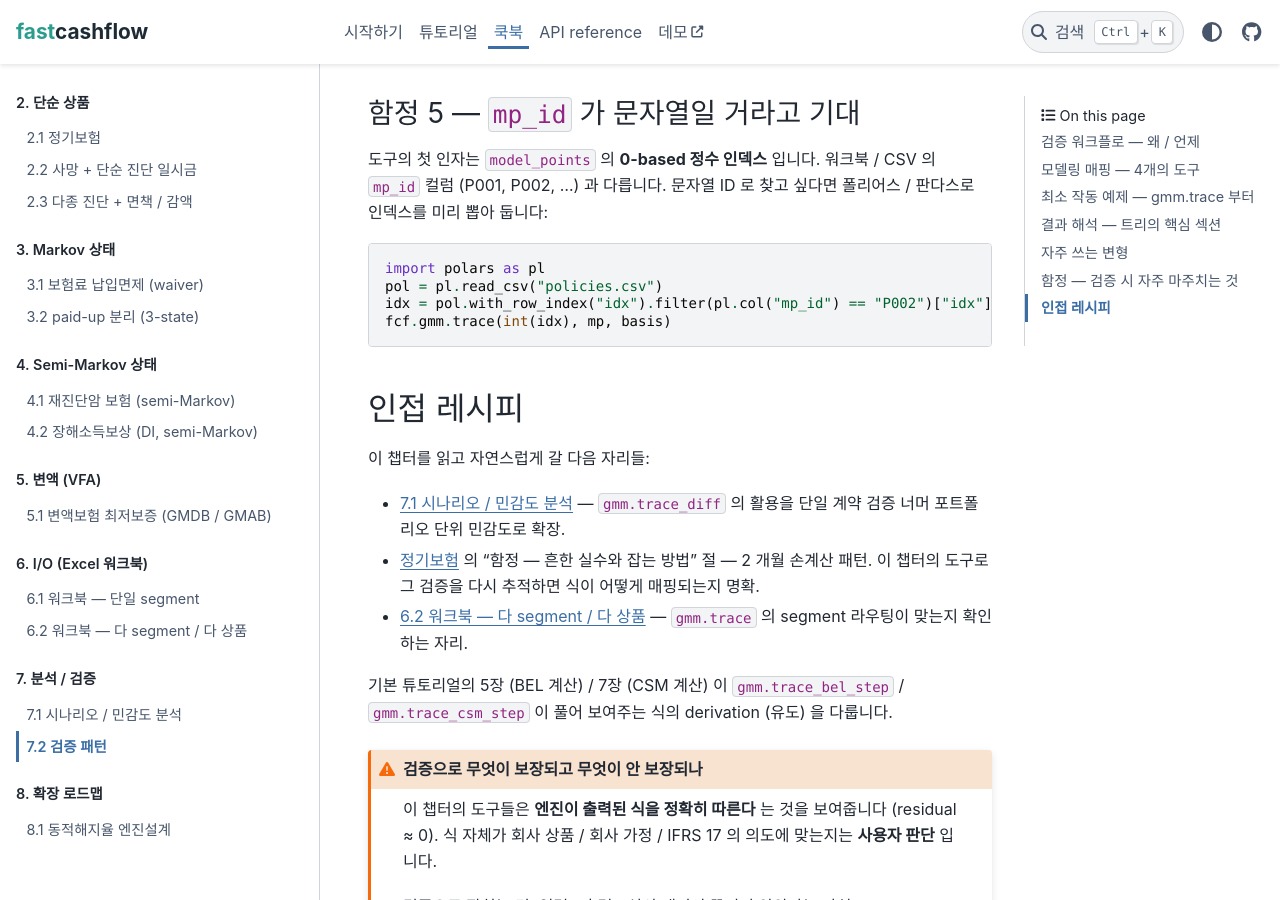
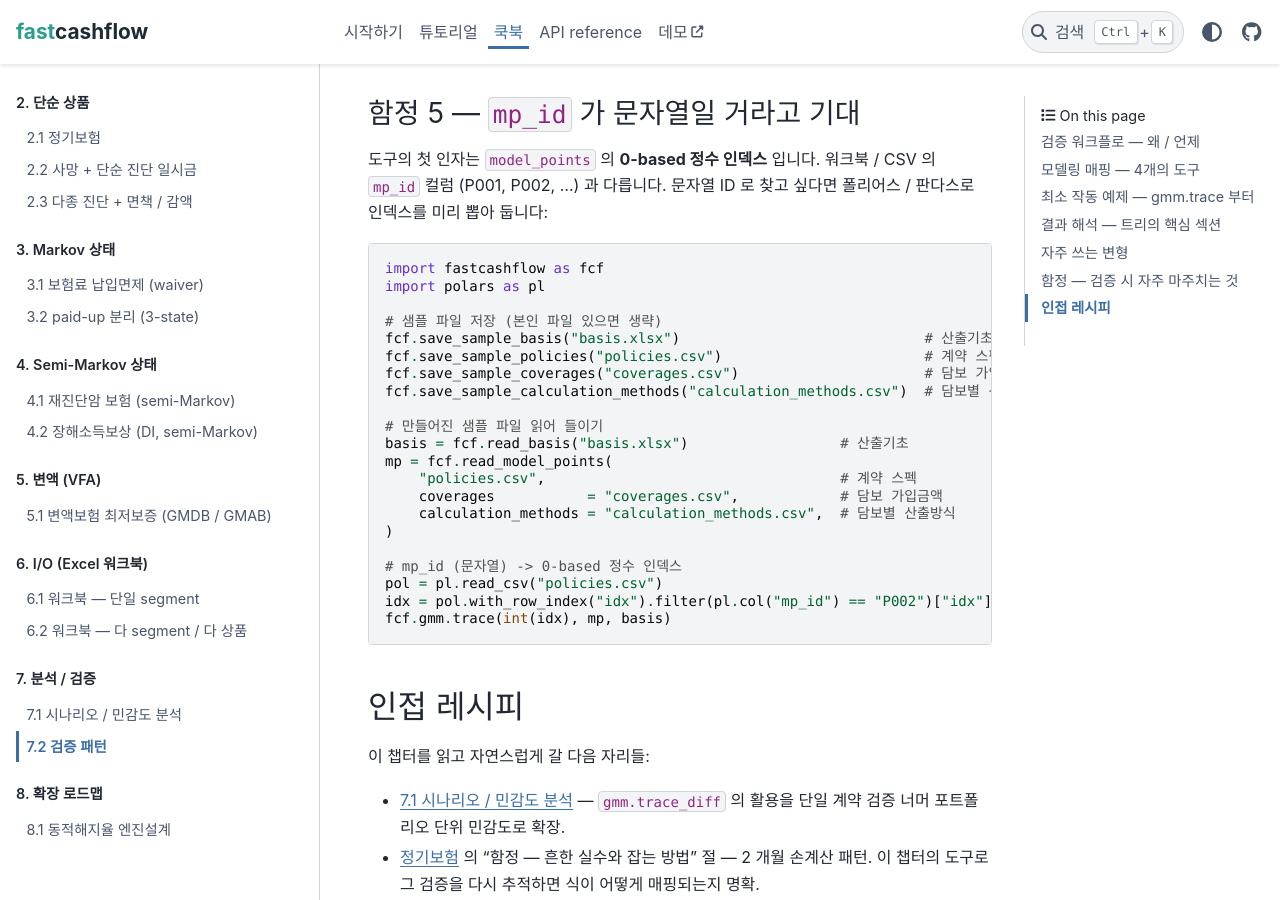
Before and after one commit to seokhoonj/fastcashflow, a Sphinx documentation site: the page built from docs/cookbook/workflow/validation.md, in a window 1280 px wide and 900 px high, scrolled down 10177 px. Built offline with Sphinx 7.4.7 and the PyData theme 0.15.4, drawn with Linux system fonts in a browser that asks for light colours.

Commit message:
docs: make the mp_id-to-index validation snippet self-contained
The pitfall snippet read policies.csv and used mp/basis without setting
them up, so it could not run as written. Save the four sample files (one
'skip if you already have your own' note covering all four) and read both
basis and mp from them -- mp from the same policies.csv it indexes, since
ModelPoints does not keep mp_id so the string-id mapping comes from the
file. The read_model_points call is one argument per line with aligned =
and inline comments aligned to the basis read above. P002 resolves to the
matching row.

````diff
--- a/docs/cookbook/workflow/validation.md
+++ b/docs/cookbook/workflow/validation.md
@@ -475,7 +475,24 @@
 로 찾고 싶다면 폴리어스 / 판다스로 인덱스를 미리 뽑아 둡니다:
 
 ```python
+import fastcashflow as fcf
 import polars as pl
+
+# 샘플 파일 저장 (본인 파일 있으면 생략)
+fcf.save_sample_basis("basis.xlsx")                             # 산출기초(가정)
+fcf.save_sample_policies("policies.csv")                        # 계약 스펙
+fcf.save_sample_coverages("coverages.csv")                      # 담보 가입금액
+fcf.save_sample_calculation_methods("calculation_methods.csv")  # 담보별 산출방식
+
+# 만들어진 샘플 파일 읽어 들이기
+basis = fcf.read_basis("basis.xlsx")                  # 산출기초
+mp = fcf.read_model_points(
+    "policies.csv",                                   # 계약 스펙
+    coverages           = "coverages.csv",            # 담보 가입금액
+    calculation_methods = "calculation_methods.csv",  # 담보별 산출방식
+)
+
+# mp_id (문자열) -> 0-based 정수 인덱스
 pol = pl.read_csv("policies.csv")
 idx = pol.with_row_index("idx").filter(pl.col("mp_id") == "P002")["idx"][0]
 fcf.gmm.trace(int(idx), mp, basis)
````
